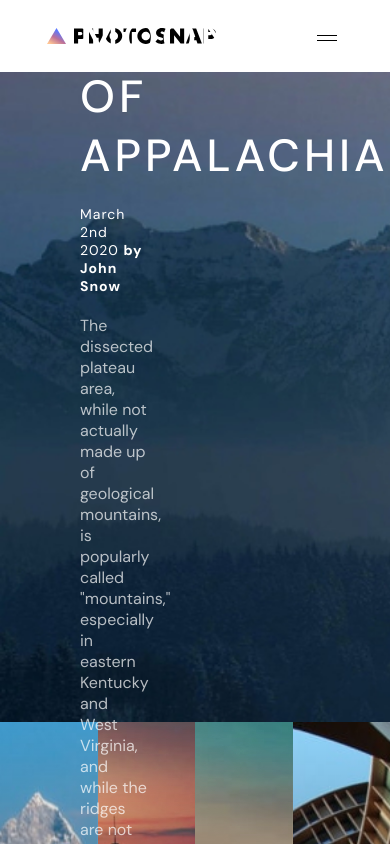
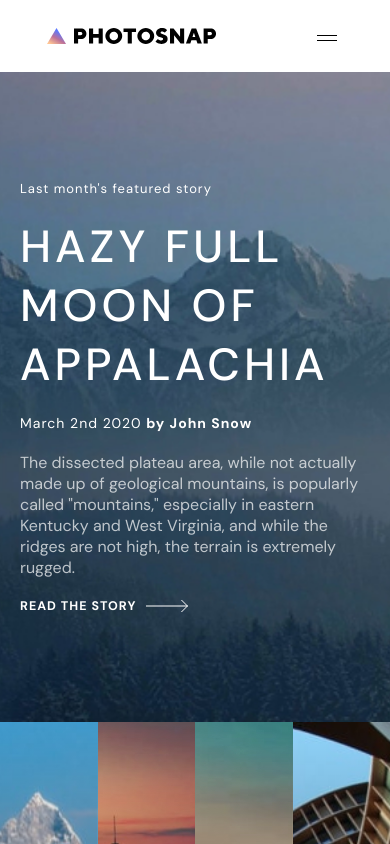
Before and after one commit to TiagoDiass/photosnap_website, a Next.js app: page /stories in a window 390 px wide. Shown: the top 844 px of the page. Built offline with nearby package versions, Linux system fonts and the light colour scheme.

Commit message:
made responsive styles to stories banner

```diff
--- a/pages/stories.js
+++ b/pages/stories.js
@@ -1,10 +1,15 @@
 import React from 'react';
+import Head from 'next/head';
 import { Arrow, CallToActionArrow } from '../components';
 import * as S from '../styles/pagesElements/stories.elements';
 import storiesData from '../styles/pagesElements/stories';
 
 export default function stories() {
   return (
+    <>
+      <Head>
+        <title>Photosnap | Stories</title>
+      </Head>
       <S.Container>
         <S.Banner>
           <div className='content'>
@@ -14,10 +19,10 @@ export default function stories() {
               March 2nd 2020 <strong>by John Snow</strong>
             </span>
             <p className='description'>
-            The dissected plateau area, while not actually made up of geological
-            mountains, is popularly called "mountains," especially in eastern
-            Kentucky and West Virginia, and while the ridges are not high, the
-            terrain is extremely rugged.
+              The dissected plateau area, while not actually made up of
+              geological mountains, is popularly called "mountains," especially
+              in eastern Kentucky and West Virginia, and while the ridges are
+              not high, the terrain is extremely rugged.
             </p>
 
             <CallToActionArrow>Read the story</CallToActionArrow>
@@ -40,5 +45,6 @@ export default function stories() {
           ))}
         </S.StoriesContainer>
       </S.Container>
+    </>
   );
 }
--- a/styles/pagesElements/stories.elements.js
+++ b/styles/pagesElements/stories.elements.js
@@ -52,6 +52,22 @@ export const Banner = styled.section`
       font-size: 1.6rem;
       opacity: 0.7;
       font-weight: 300;
+    }
+  }
+
+  @media (max-width: 1295px) {
+    background-position: center right;
+    .content {
+      width: 40%;
+    }
+  }
+
+  @media (max-width: 768px) {
+    padding: 0 2rem;
+    background-position: center center;
+    .content {
+      width: 100%;
+      margin: 0 auto;
     }
   }
 `;
```
Lines whose indentation alone changed are shown as unchanged.
